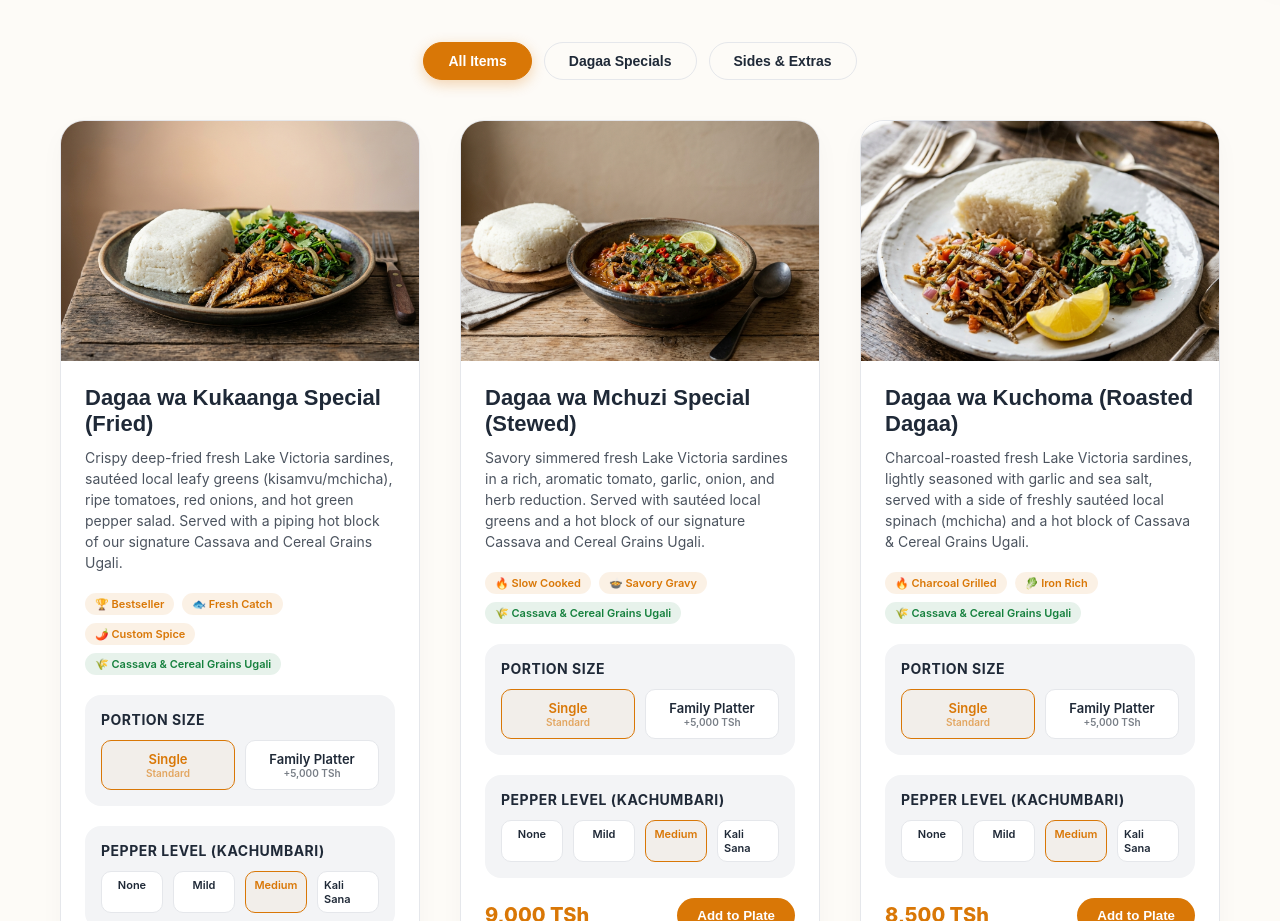
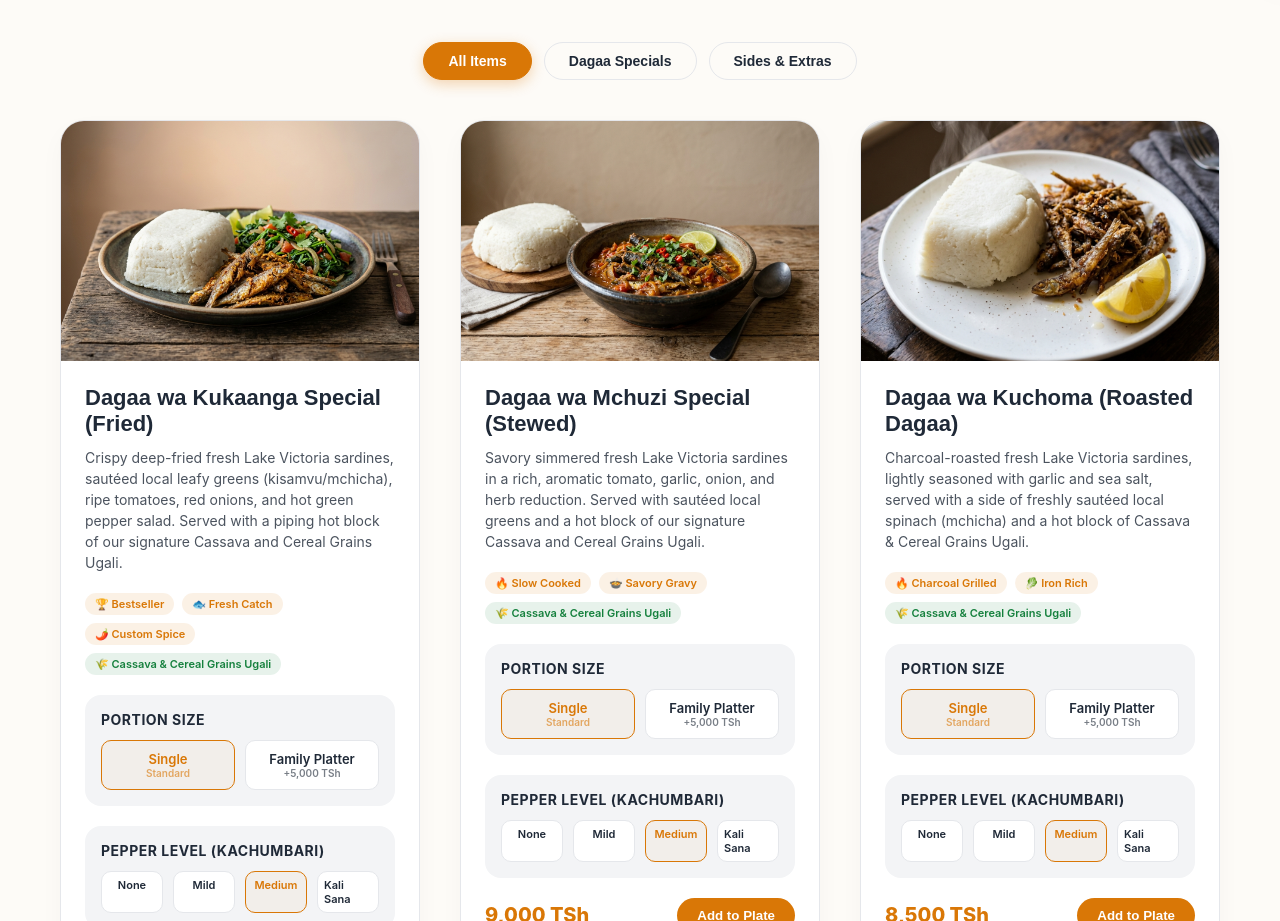
Before and after one commit to rolandlazaro16/ugalipoint, a Next.js app: page / in a window 1280 px wide. Shown: the part 820-1741 px from the top of the page. Built offline with nearby package versions, Linux system fonts and the light colour scheme.

Commit message:
feat: change image to ugali, fried dagaa, and lemon only

```diff
--- a/src/app/page.tsx
+++ b/src/app/page.tsx
@@ -66,7 +66,7 @@ const MENU_ITEMS: MenuItem[] = [
     badges: ["🔥 Charcoal Grilled", "🥬 Iron Rich"],
     hasUgali: true,
     hasPepper: true,
-    image: "/dagaa_roast_mchicha_v3.jpg"
+    image: "/dagaa_roast_mchicha_v4.jpg"
   },
   {
     id: "pilipili-kukaanga",
```
Also changed, not shown: public/dagaa_roast_mchicha_v4.jpg (added).
